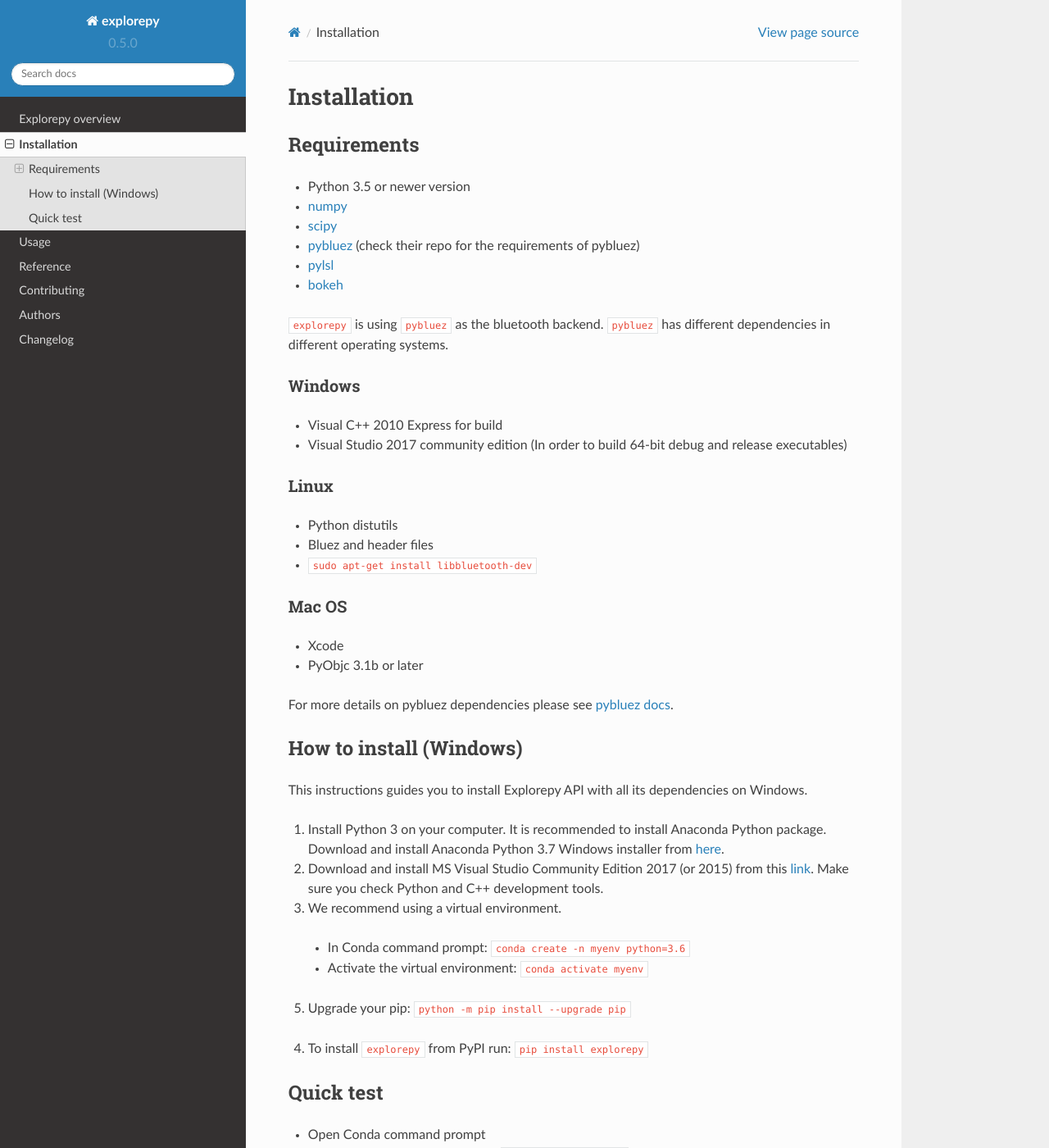
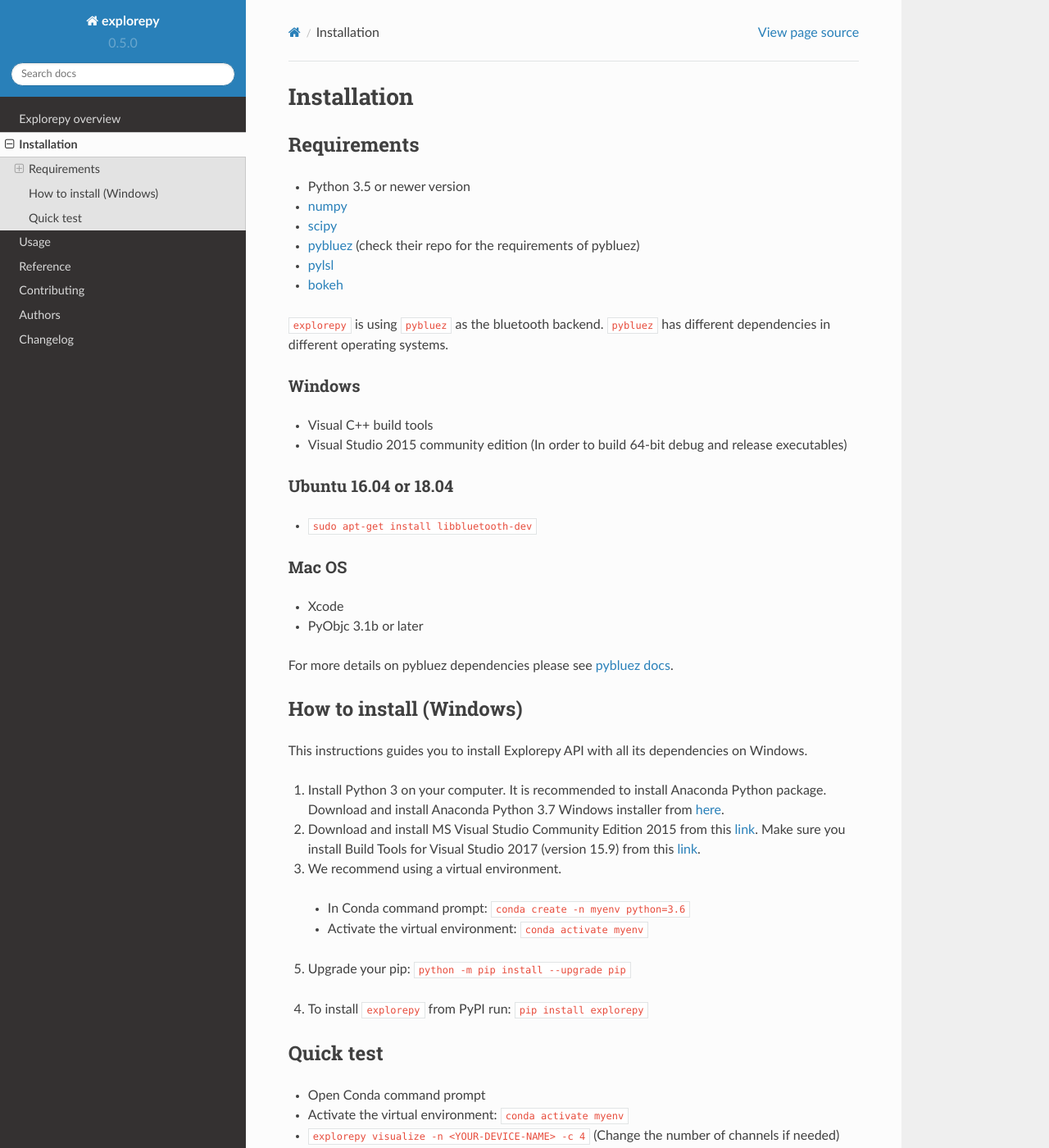
Before and after one commit to EEGKit/explorepy, a Sphinx documentation site: the page built from docs/installation.rst, in a window 1280 px wide and 1400 px high. Shown: the whole window at 82% size. Built offline with Sphinx 7.4.7 and the Read the Docs theme 2.0.0, drawn with Linux system fonts in a browser that asks for light colours.

Commit message:
update develop branch (#53)
* update dependencies

* Update installation.rst

* Updated dependency versions

```diff
--- a/docs/installation.rst
+++ b/docs/installation.rst
@@ -16,13 +16,11 @@
 
 Windows
 ^^^^^^^
-* Visual C++ 2010 Express for build
-* Visual Studio 2017 community edition (In order to build 64-bit debug and release executables)
+* Visual C++ build tools
+* Visual Studio 2015 community edition (In order to build 64-bit debug and release executables)
 
-Linux
-^^^^^
-* Python distutils
-* Bluez and header files
+Ubuntu 16.04 or 18.04
+^^^^^^^^^^^^^^^^^^^^^
 * ``sudo apt-get install libbluetooth-dev``
 
 Mac OS
@@ -40,7 +38,7 @@
 This instructions guides you to install Explorepy API with all its dependencies on Windows.
 
 1. Install Python 3 on your computer. It is recommended to install Anaconda Python package. Download and install Anaconda Python 3.7 Windows installer from `here <https://www.anaconda.com/distribution/#download-section>`_.
-2. Download and install MS Visual Studio Community Edition 2017 (or 2015) from this `link <https://visualstudio.microsoft.com/vs/older-downloads/>`_. Make sure you check Python and C++ development tools.
+2. Download and install MS Visual Studio Community Edition 2015 from this `link <https://visualstudio.microsoft.com/vs/older-downloads/>`_. Make sure you install Build Tools for Visual Studio 2017 (version 15.9) from this `link <https://my.visualstudio.com/Downloads?q=visual%20studio%202017&wt.mc_id=o~msft~vscom~older-downloads>`_.
 3. We recommend using a virtual environment.
 
   * In Conda command prompt: ``conda create -n myenv python=3.6``
```
Also changed, not shown: README.rst (+5 -3 lines).
